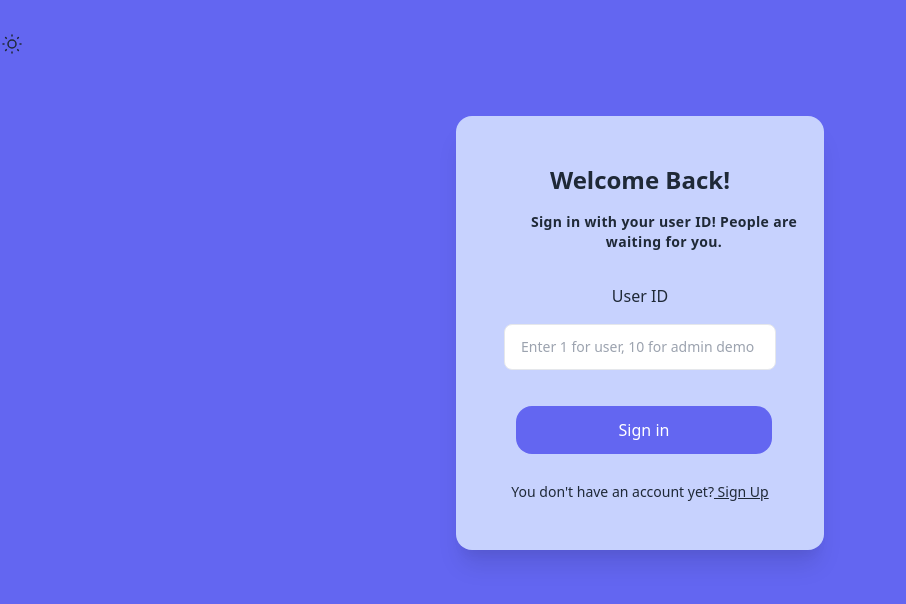
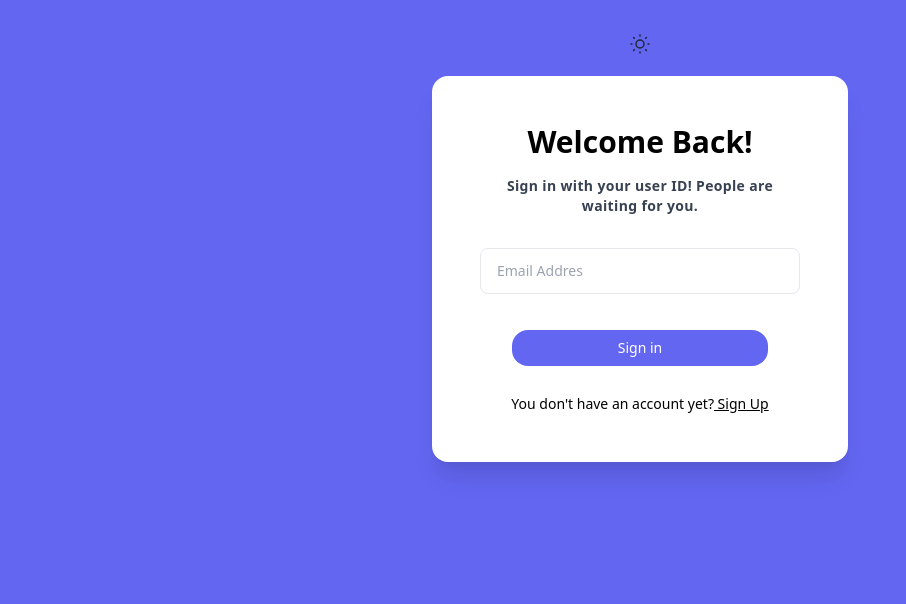
Before and after one commit to sccala/shadow_social, a React (Create React App) app: page / in a window 1280 px wide. Shown: the top 604 px of the page, without its empty margins (0-906 px from the left). Built offline with nearby package versions, Linux system fonts and the light colour scheme.

Commit message:
fixed login darkmode

```diff
--- a/package.json
+++ b/package.json
@@ -25,8 +25,8 @@
     "start": "craco start",
     "build": "craco build",
     "test": "craco test",
-    "eject": "react-scripts eject"
-
+    "eject": "react-scripts eject",
+    "dev": "TAILWIND_MODE=watch"
   },
   "eslintConfig": {
     "extends": [
--- a/src/components/pages/Login.tsx
+++ b/src/components/pages/Login.tsx
@@ -2,7 +2,7 @@ import { VFC, memo, useState, ChangeEvent, useContext } from 'react'
 import { ThemeContext } from '../../hooks/providers/themeContext'
 // import { ThemeProvider } from '../../hooks/providers/themeContext'
 import { useAuth } from '../../hooks/useAuth'
-import { PrimaryButton } from '../atoms/button/PrimaryButton'
+import { SecondaryButton } from '../atoms/button/SecondaryButton'
 
 export const Login: VFC = memo(() => {
   const [userId, setUserId] = useState<string>('')
@@ -13,9 +13,10 @@ export const Login: VFC = memo(() => {
 
   return (
     <>
-      <div className='min-h-screen bg-indigo-500 dark:bg-indigo-900 flex-col justify-center items-center'>
+      <div className='w-full min-h-screen bg-indigo-500 dark:bg-indigo-900'>
+        <div className='flex justify-center items-center'>
           <button
-            className='border-0 py-1 text-primary hover:text-accent rounded text-base pt-8 mx-auto sm:mt-0 mb-4'
+            className=' border-0 py-1 text-primary hover:text-accent rounded text-base pt-8 mx-auto sm:mt-0 mb-4'
             onClick={() => setTheme(theme === 'dark' ? 'light' : 'dark')}
           >
             <svg
@@ -37,38 +38,36 @@ export const Login: VFC = memo(() => {
               />
             </svg>
           </button>
+        </div>
         <div className='flex justify-center items-center'>
-          <div className='p-10 xs:p-0 mx-auto md:w-full md:max-w-md'>
-            <div className='py-12 px-12 bg-indigo-200 dark:bg-indigo-400 rounded-2xl shadow-xl z-20'>
+          <div className='py-12 px-12 bg-white rounded-2xl shadow-xl z-20'>
             <div>
-                <h1 className='text-2xl font-bold text-center mb-4 cursor-pointer text-primary'>
-                  Welcome Back!
-                </h1>
-                <p className='w-80 text-center text-sm mb-8 font-semibold text-primary tracking-wide cursor-pointer'>
+              <h1 className='text-3xl font-bold text-center mb-4 cursor-pointer'>Welcome Back!</h1>
+              <p className='w-80 text-center text-sm mb-8 font-semibold text-gray-700 tracking-wide cursor-pointer'>
                 Sign in with your user ID! People are waiting for you.
               </p>
             </div>
             <div className='space-y-4'>
-                <p className='text-center text-primary'>User ID</p>
               <input
                 type='text'
-                  placeholder='Enter 1 for user, 10 for admin demo'
+                placeholder='Email Addres'
                 className='block text-sm py-3 px-4 rounded-lg w-full border outline-none'
                 value={userId}
                 onChange={onCangeUserId}
               />
             </div>
             <div className='text-center mt-6'>
-                <PrimaryButton disabled={userId === ''} onClick={onClickLogin}>
+              <SecondaryButton disabled={userId === ''} onClick={onClickLogin}>
                 Sign in
-                </PrimaryButton>
-                <p className='mt-4 text-sm text-primary'>
+              </SecondaryButton>
+              <p className='mt-4 text-sm'>
                 You don't have an account yet?
                 <span className='underline cursor-pointer'> Sign Up</span>
               </p>
             </div>
           </div>
-          </div>
+          <div className='w-40 h-40 absolute bg-purple-300 rounded-full top-0 right-12 hidden md:block'></div>
+          <div className='w-20 h-40 absolute bg-purple-300 rounded-full bottom-20 left-10 transform rotate-45 hidden md:block'></div>
         </div>
       </div>
     </>
```
Lines whose indentation alone changed are shown as unchanged.
